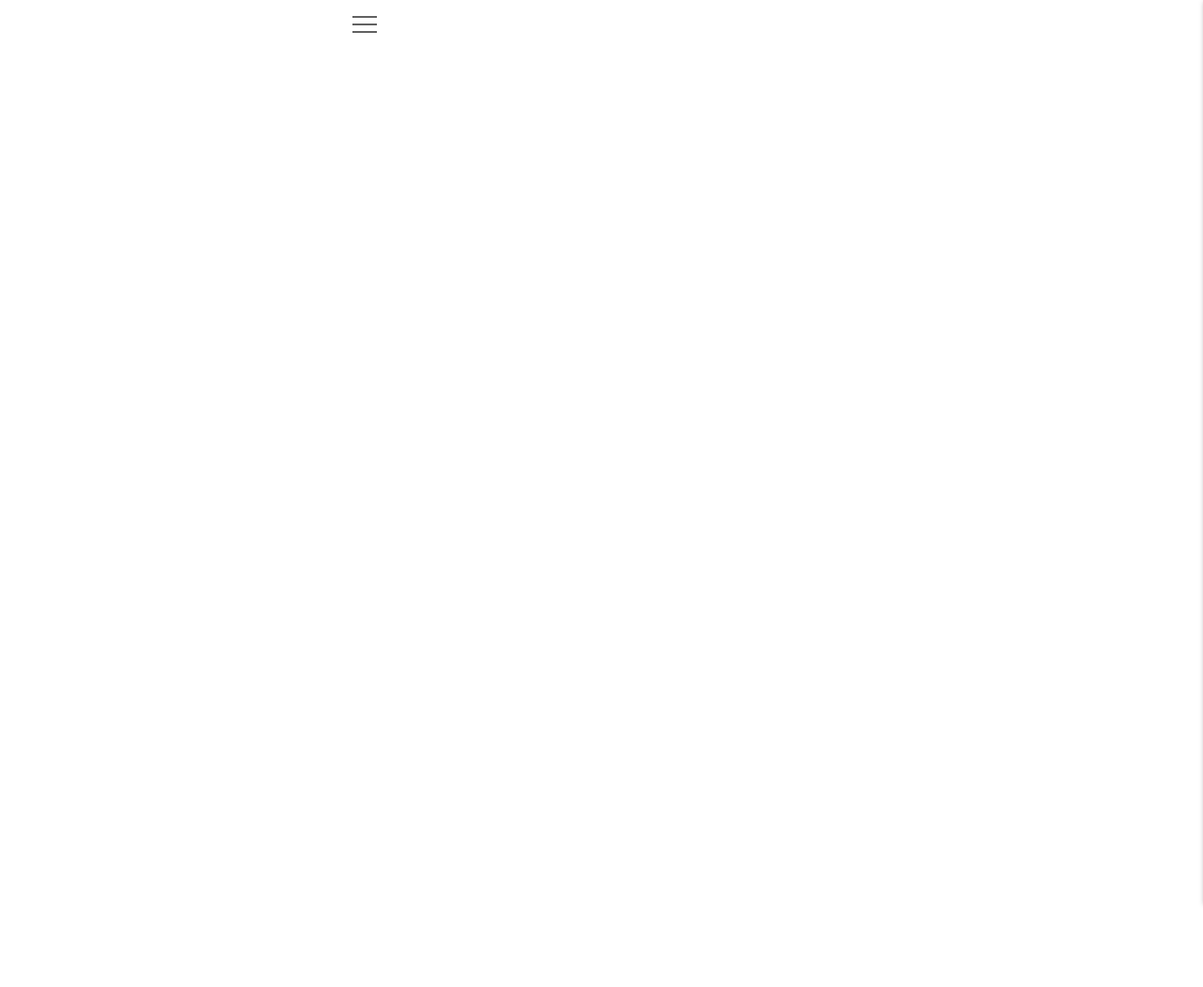
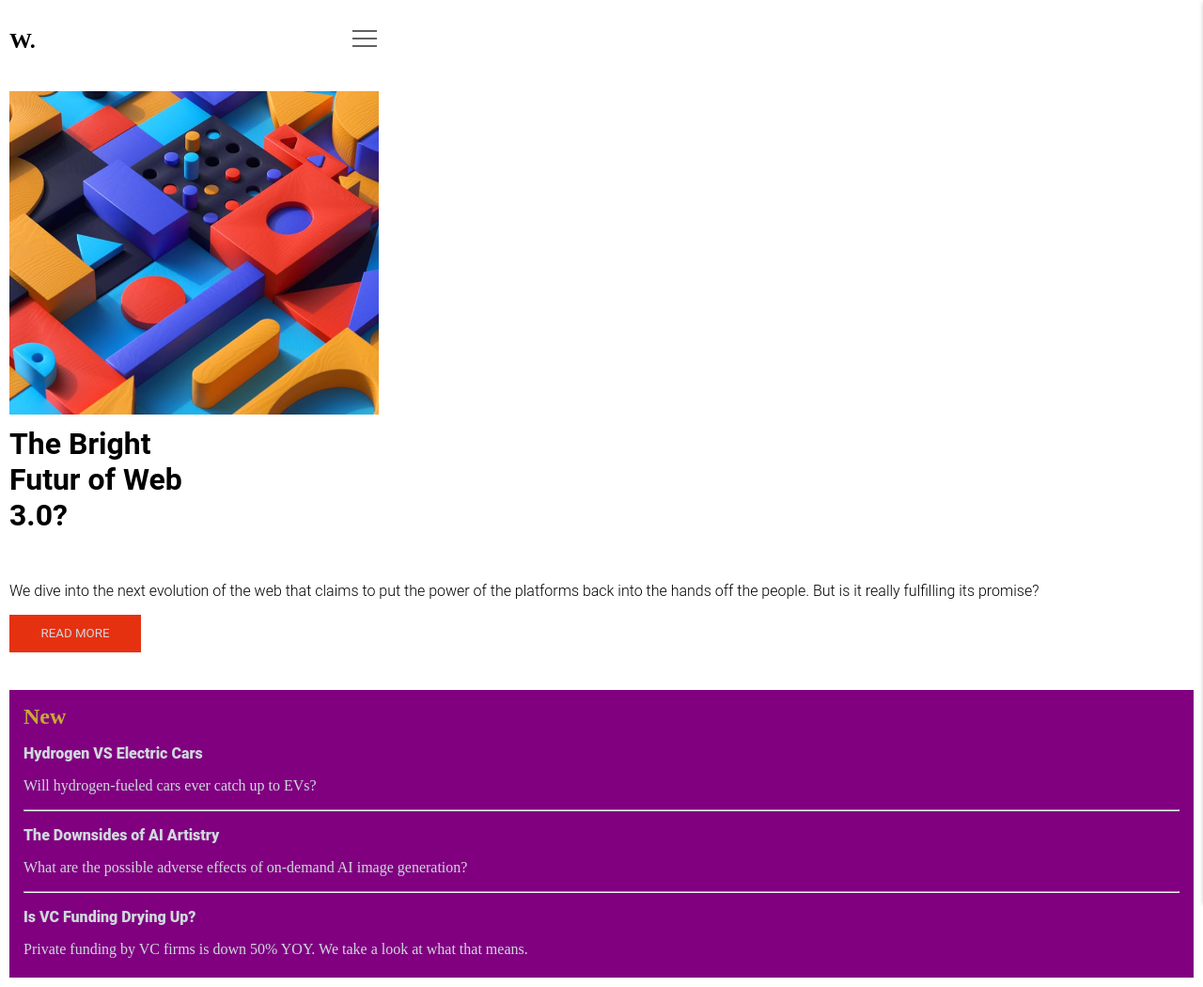
Before and after one commit to 00THALE00/news-homepage-main, a website built with Vite: page index.html in a window 1280 px wide. Shown: the whole page at 94% size. Before the commit the page ends 800 px from the top, so only its background shows below. Built offline with nearby package versions, Linux system fonts and the light colour scheme.

Commit message:
all_html_and_css

```diff
--- a/index.html
+++ b/index.html
@@ -6,13 +6,17 @@
     <meta name="viewport" content="width=device-width, initial-scale=1.0">
     <meta name="description" content="first_homepage">
     <link rel="stylesheet" href="/scss/style.scss">
-    <title>Hello</title>
+    <title>news-homepage</title>
   </head>
   <header>
+  <nav>
+    <div class="title_homepage">
 
-    <h1>
+      <h1>
+        W.
+      </h1>
 
-    </h1>
+    </div>
 
     <div class="hamburger-menu">
       <input id="menu__toggle" type="checkbox" />
@@ -28,11 +32,46 @@
         <li><a class="menu__item" href="#">CATEGORIES</a></li>
       </ul>
     </div>
+  </nav>
   </header>
 
   <body>
+    <main>
+      <div class="first_image">
+        <img src="/assets/images/image-web-3-mobile.jpg" alt="image_with_form" class="image">
+      </div>
+      <div >
+        <p class="big_title">The Bright <br> Futur of Web <br> 3.0?</p>
+      </div>
 
+      <div>
+        <p class="text_evolution">We dive into the next evolution of the web that claims to put the power of the platforms back into the hands off the people. But is it really fulfilling its promise?</p>
+      </div>
 
+      <button class="red_button">READ MORE</button>
+
+      <div class="New_article">
+        <h2 id="title_of_article">New</h2>
+       <div class="all_article">
+        <p id="Hydrogen_title">Hydrogen VS Electric Cars</p>
+        <p>Will hydrogen-fueled cars ever catch up to EVs?</p>
+
+        <hr>
+
+        <p id="Downsides_title">The Downsides of AI Artistry</p>
+        <p>What are the possible adverse effects of on-demand AI image generation?</p>
+
+        <hr>
+
+        <p id="Funding_title">Is VC Funding Drying Up?</p>
+        <p>Private funding by VC firms is down 50% YOY. We take a look at what that means.</p>
+
+       </div>
+      </div>
+    </main>
+    <footer>
+
+    </footer>
     <script src="./js/app.js" type="module"></script>
   </body>
 </html>
--- a/scss/style.scss
+++ b/scss/style.scss
@@ -1,3 +1,9 @@
+body {
+  margin: 10px;
+  align-content: center;
+  align-items: center;
+}
+
 #menu__toggle {
     opacity: 0;
   }
@@ -17,7 +23,7 @@
   }
   .menu__btn {
     position: fixed;
-    top: 25px;
+    top: 40px;
     left: 375px;
     width: 26px;
     height: 26px;
@@ -49,6 +55,7 @@
     left: 100%;
     width: 100%;
     height: 100%;
+    right: 100px;
     margin: 0;
     padding: 80px 0;
     list-style: none;
@@ -57,7 +64,9 @@
     transition-duration: 0.25s;
   }
   .menu__item {
-    display: block;
+    display: flex;
+    position: relative;
+    left: 55%;
     padding: 12px 24px;
     color: #333;
     font-family: 'Roboto', sans-serif;
@@ -69,3 +78,86 @@
   .menu__item:hover {
     background-color: #CFD8DC;
   }
+
+
+
+  .title_homepage {
+    display: flex;
+    top: 10px;
+  }
+
+  .first_image {
+    display: flex;
+  }
+
+  .image {
+    display: flex;
+    width: 393px;
+  }
+
+  .big_title {
+    position: relative;
+    font-size: xx-large;
+    font-family: 'roboto';
+    top: -20px;
+    font-weight: 600;
+    z-index: -1;
+  }
+
+  .text_evolution {
+    display: flex;
+    font-family: 'roboto';
+    font-weight: 300;
+  }
+
+  .red_button {
+    position: relative;
+    margin-bottom: 40px;
+    font-family: 'roboto';
+    color: #CFD8DC;
+    background-color: rgb(230, 49, 17);
+    height: 40px;
+    width: 140px;
+    border: none;
+    z-index: -1;
+  }
+
+  .New_article {
+    position: relative;
+    background-color: purple;
+    color: #CFD8DC;
+    align-items: center;
+    align-content: center;
+    z-index: -1;
+    padding: 5px;
+  }
+
+  .all_article {
+    position: relative;
+    margin: 10px;
+
+  }
+
+  #title_of_article {
+    position: relative;
+    margin: 10px;
+    color:  rgb(202, 168, 56);
+  }
+  #Hydrogen_title {
+    position: relative;
+    font-family: 'roboto';
+    font-weight: 800;
+    display: flex;
+  }
+
+  #Downsides_title {
+    font-family: 'roboto';
+    font-weight: 800;
+
+  }
+
+  #Funding_title {
+    font-family: 'roboto';
+    font-weight: 800;
+
+  }
```
